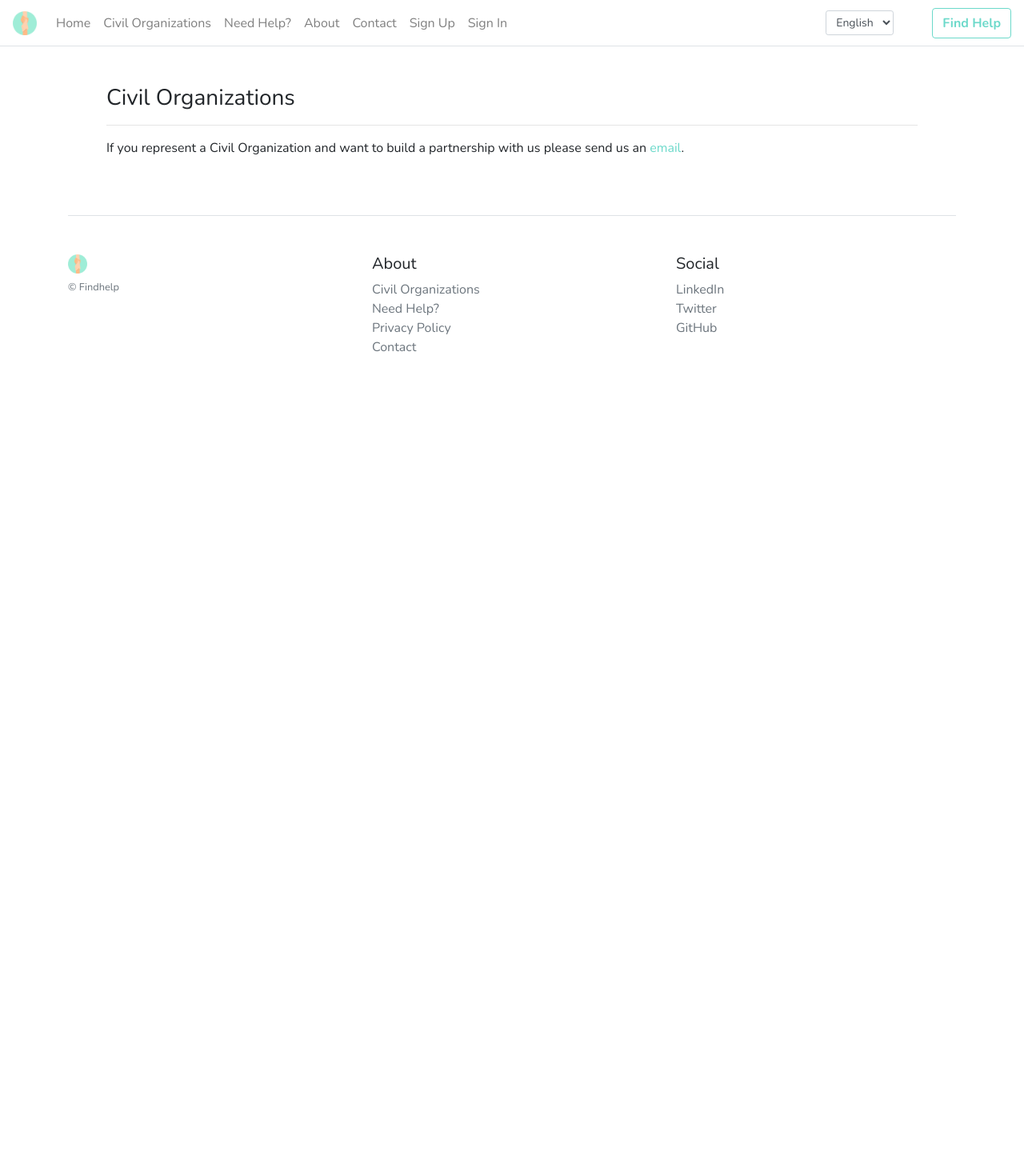
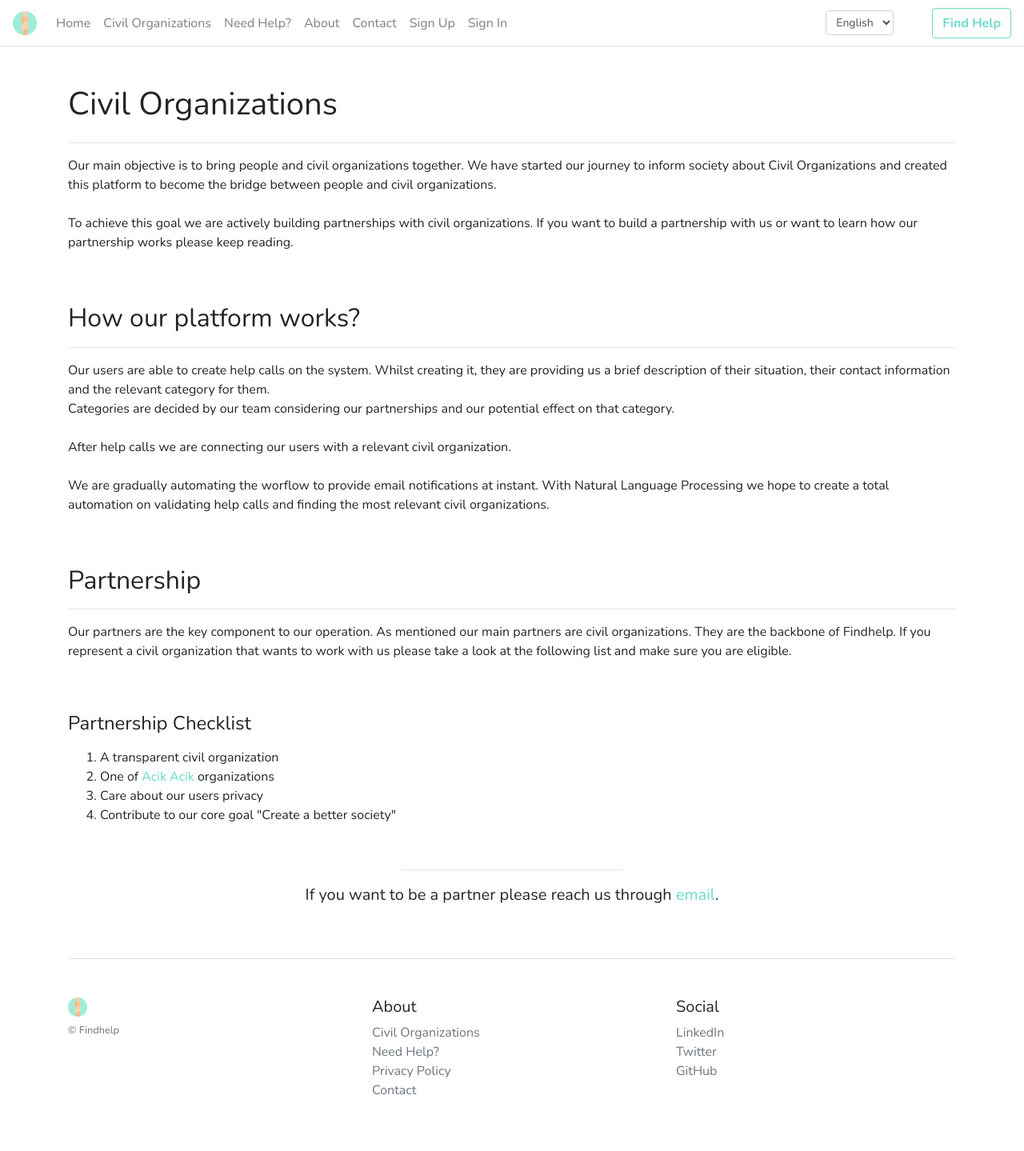
Before and after one commit to yusufhilmi/findhelp, a Django app: page /civil-organizations/ in a window 1280 px wide. Shown: the whole page at 80% size. Before the commit the page ends 440 px from the top, so only its background shows below. Run offline with Django 3.2, Linux system fonts and the light colour scheme; some libraries are stand-ins or nearby versions.

Commit message:
civil page

```diff
--- a/findhelp/templates/pages/civil.html
+++ b/findhelp/templates/pages/civil.html
@@ -3,19 +3,90 @@
 
 {% block content %}
 
-<div class="m-5">
 
-    <div class="mt-5">
-        <h3>
+<div class="row mt-5 align-items-end">
+    <div class="col-md-6">
+        <h1>
             Civil Organizations
-        </h3>
+        </h1>
+    </div>
+</div>
+
+<div class="row">
+    <div class="col">
         <hr>
         <p>
-            If you represent a Civil Organization and want to build a partnership with us please send us an
-            <a href="mailto:yusufhilmicr@gmail.com" target="_blank">email</a>.
+            Our main objective is to bring people and civil organizations together. We have started our journey to inform society
+            about Civil Organizations and created this platform to become the bridge between people and civil organizations.
+
             <br>
+            <br>
+            To achieve this goal we are actively building partnerships with civil organizations. If you want to build a partnership with us
+            or want to learn how our partnership works please keep reading.
+            <br><br>
+        </p>
+    </div>
+</div>
+
+<div class="row mt-4">
+    <div class="col">
+        <h2>
+            How our platform works?
+        </h2>
+        <hr>
+        <p>
+            Our users are able to create help calls on the system. Whilst creating it, they are providing us a brief
+            description of their situation, their contact information and the relevant category for them.
+            <br>
+            <b>Categories</b> are decided by our team considering our partnerships and our potential effect on that category.
+            <br><br>
+            After help calls we are connecting our users with a relevant civil organization.
+            <br><br>
+            We are gradually automating the worflow to provide email notifications at instant. With Natural Language Processing
+            we hope to create a total automation on validating help calls and finding the most relevant civil organizations.
+            <br><br>
+        </p>
+    </div>
+</div>
+
+<div class="row mt-4">
+    <div class="col">
+        <h2>
+            Partnership
+        </h2>
+        <hr>
+        <p>
+            Our partners are the key component to our operation. As mentioned our main partners are civil organizations.
+            They are the backbone of Findhelp. If you represent a civil organization that wants to work with us please
+            take a look at the following list and make sure you are eligible.
+            <br><br>
+        </p>
+    </div>
+</div>
+
+
+<div class="row mt-4">
+    <div class="col">
+        <h4>
+            Partnership Checklist
+        </h4>
+            <ol class="mt-3">
+                <li>A transparent civil organization </li>
+                <li>One of <a href="https://acikacik.org/">Acik Acik</a> organizations</li>
+                <li>Care about our users privacy</li>
+                <li>Contribute to our core goal <strong>"Create a better society"</strong></li>
+            </ol>
+    </div>
+</div>
+
+<div class="row mt-4">
+    <div class="col text-center">
+        <hr class="w-25">
+        <p class="lead">
+            If you want to be a partner please reach us through <a href="mailto:yusufhilmicr@gmail.com" target="_blank">email</a>.
             <br>
         </p>
     </div>
 </div>
+
 {% endblock content %}
```
